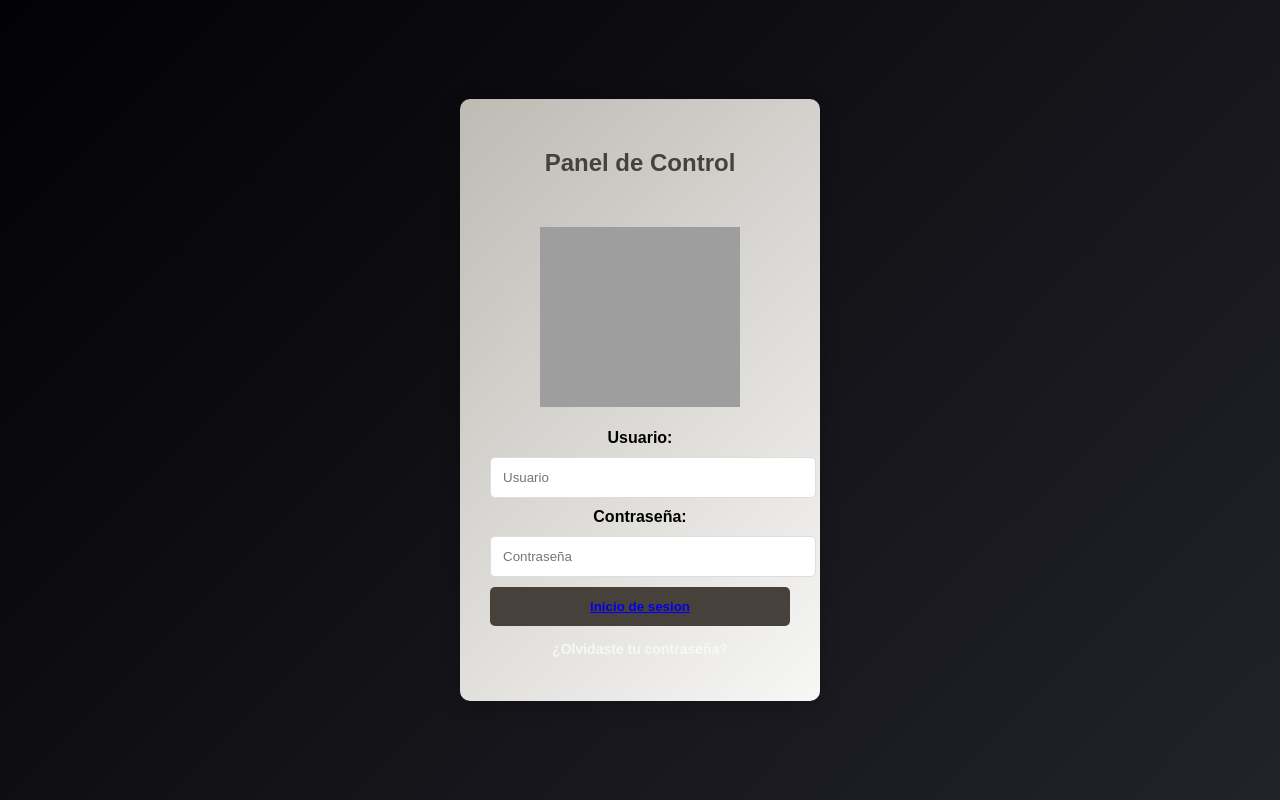
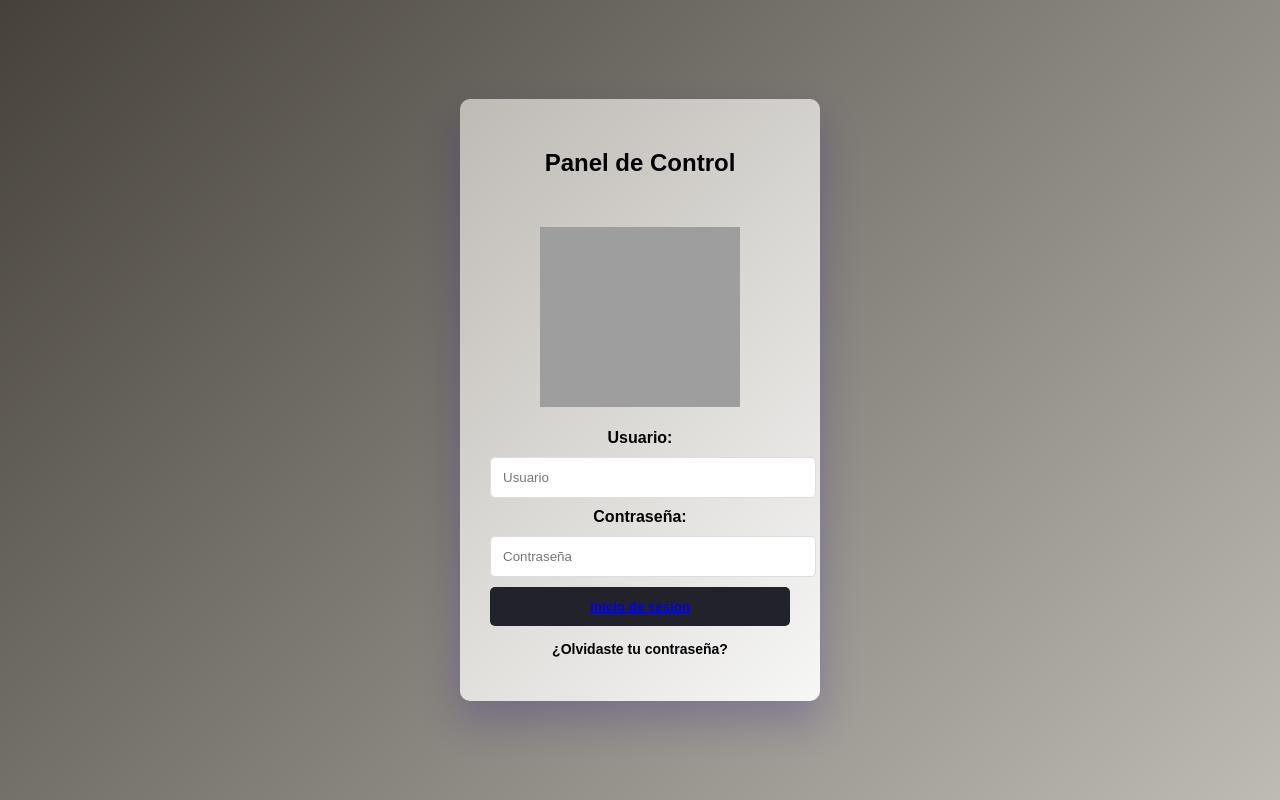
Before and after one commit to CristianSierra420/proyecto-integrador.ip, a plain HTML site: page inicio de sesion.html in a window 1280 px wide. Drawn offline with Linux system fonts and the light colour scheme; grey boxes are pictures that could not be loaded.

Commit message:
cambios de inicio de sesion y css

```diff
--- a/inicio de sesion.css
+++ b/inicio de sesion.css
@@ -1,6 +1,6 @@
 body {
     font-family: 'Arial', sans-serif; /* Tipo de letra usado en toda la página */
-    background: linear-gradient(135deg, #020104, #22232a); /* Fondo con un degradado oscuro */
+    background: linear-gradient(135deg, #46413b, #bebab4); /* Fondo con un degradado oscuro */
     display: flex; /* Usa Flexbox para organizar elementos */
     justify-content: center; /* Centra el contenido horizontalmente */
     align-items: center; /* Centra el contenido verticalmente */
@@ -12,14 +12,14 @@ body {
     background: linear-gradient(135deg, #bebab4, #f7f7f6); /* Fondo con degradado para el formulario */
     padding: 30px; /* Espacio interno de 30 píxeles */
     border-radius: 10px; /* Bordes redondeados */
-    box-shadow: 0 4px 20px rgba(0, 0, 0, 0.2); /* Sombra para profundidad */
+    box-shadow: 0 20px 40px rgba(22, 0, 143, 0.2); /* Sombra para profundidad */
     width: 300px; /* Ancho fijo del contenedor */
     text-align: center; /* Centra el texto dentro del contenedor */
 }
 
 h2 {
     margin-bottom: 50px; /* Espacio debajo del título */
-    color: #46413b; /* Color del texto del título */
+    color: #020104; /* Color del texto del título */
 }
 
 input[type="text"], input[type="password"] {
@@ -39,8 +39,8 @@ input[type="text"]:focus, input[type="password"]:focus {
 button {
     width: 100%; /* Botón ocupa todo el ancho */
     padding: 12px; /* Espacio interno de 12 píxeles */
-    background-color: #46413b; /* Color de fondo del botón */
-    color: white; /* Color del texto del botón */
+    background-color: #22232a; /* Color de fondo del botón */
+    color: #020104; /* Color del texto del botón */
     border: none; /* Sin borde */
     border-radius: 5px; /* Bordes redondeados */
     cursor: pointer; /* Cambia el cursor al pasar sobre el botón */
@@ -64,6 +64,6 @@ button:active {
 }
 
 .footer a {
-    color: #f7f7f6; /* Color del enlace en el pie de página */
+    color: #020104; /* Color del enlace en el pie de página */
     text-decoration: none; /* Sin subrayado en el enlace */
 }
--- a/inicio de sesion.html
+++ b/inicio de sesion.html
@@ -26,7 +26,7 @@
             <label for="password"><b>Contraseña:</b></label> <!-- Etiqueta para el campo de contraseña -->
             <input type="password" id="password" name="password" placeholder="Contraseña" required> <!-- Campo para la contraseña -->
 
-            <button type="submit"><b></b> <a href="panel de control.html"> inicio de sesion</a></button> <!-- Botón para enviar el formulario -->
+            <button type="submit"><b></b> <a href="panel de control.html"> Inicio de sesion</a></button> <!-- Botón para enviar el formulario -->
 
             <div class="footer"> <!-- Pie de página del formulario -->
                 <p><a href="#"><b>¿Olvidaste tu contraseña?</b></a></p> <!-- Enlace para recuperar contraseña -->
```
Also changed, not shown: panel de control.html (line endings or trailing spaces).
